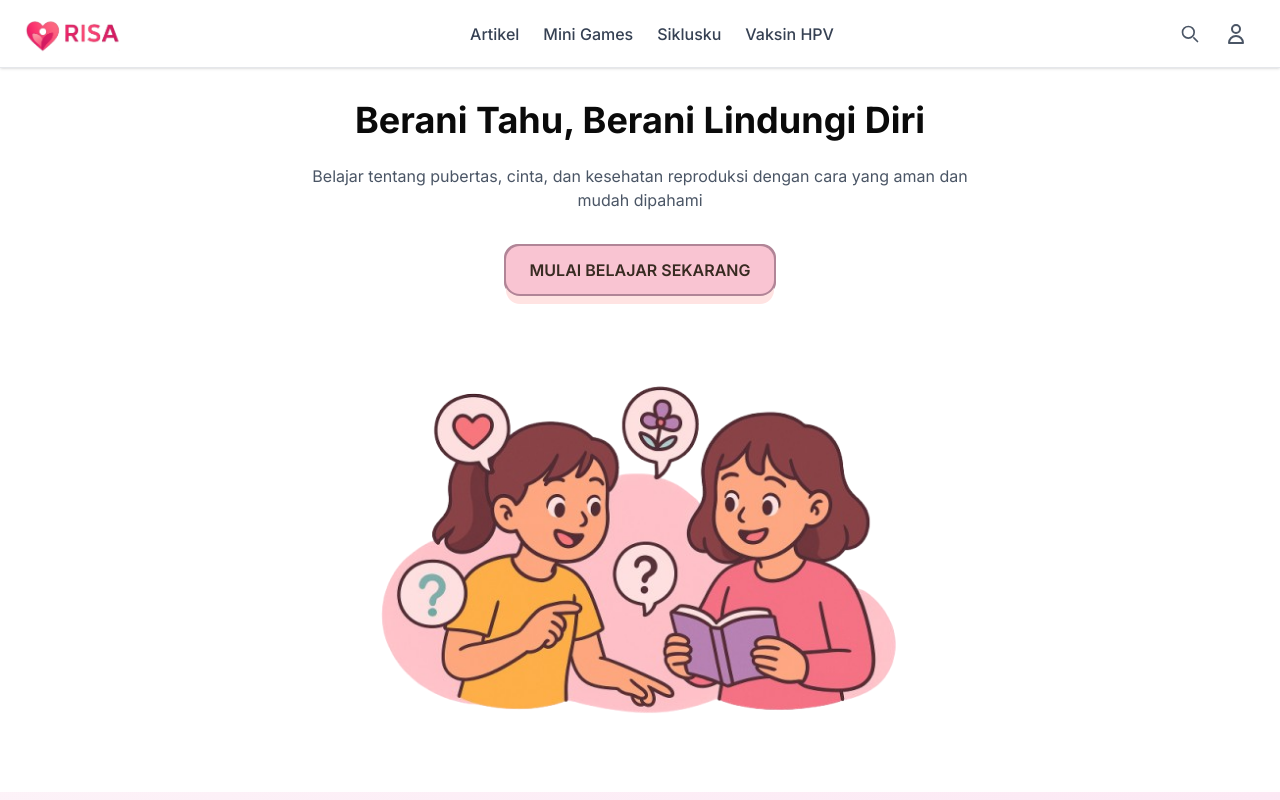
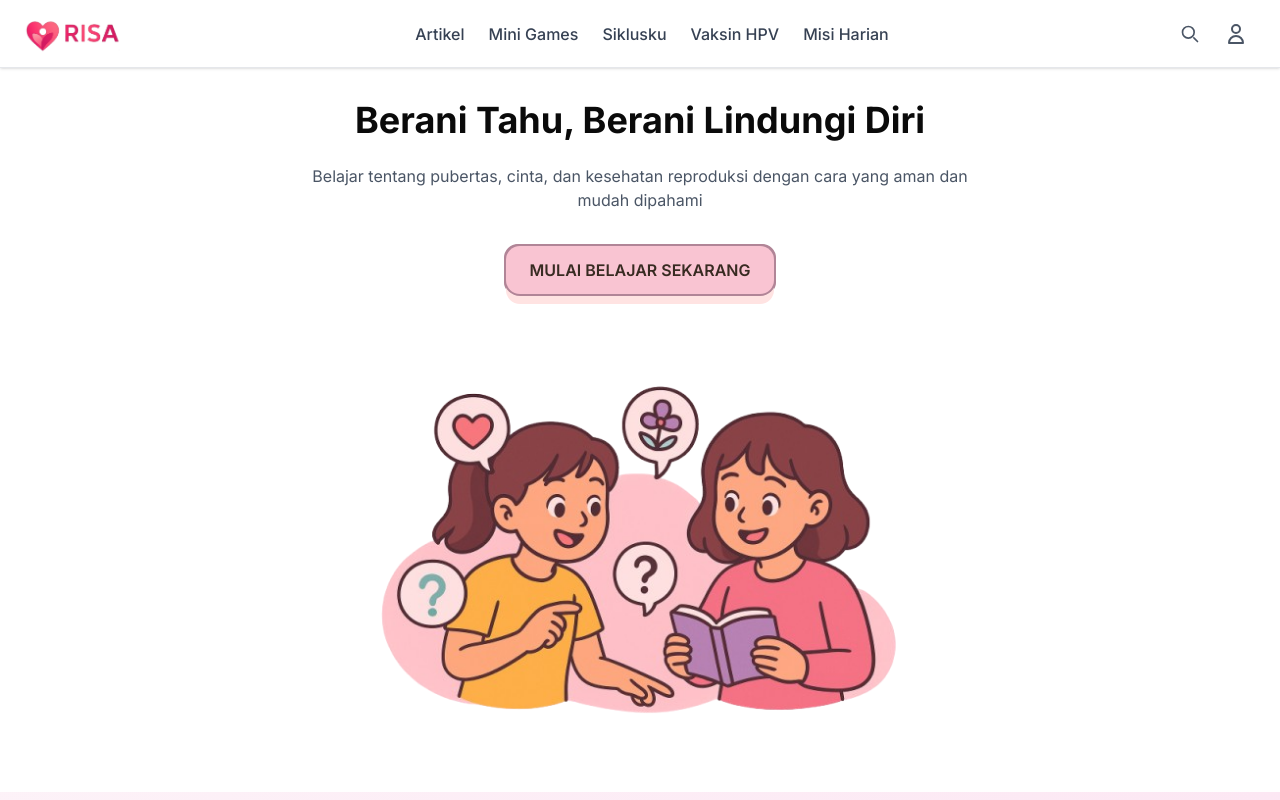
Before and after one commit to RISA-Remaja-Indonesia-Sehat/risa-v2, a Next.js app: page / in a window 1280 px wide. Shown: the top 800 px of the page. Built offline with nearby package versions, Linux system fonts and the light colour scheme.

Commit message:
update navbar

```diff
--- a/src/app/components/layout/Navbar.js
+++ b/src/app/components/layout/Navbar.js
@@ -42,6 +42,7 @@ export default function Navbar() {
         <li><Link href="/mini-game" className="hover:text-pink-500">Mini Games</Link></li>
         <li><Link href="/siklusku" className="hover:text-pink-500">Siklusku</Link></li>
         <li><Link href="/vaksin-hpv" className="hover:text-pink-500">Vaksin HPV</Link></li>
+        <li><Link href="/missions" className="hover:text-pink-500">Misi Harian</Link></li>
       </ul>
 
       {/** Right Section */}
@@ -55,11 +56,11 @@ export default function Navbar() {
 
 
         {/** Profile Icon (Desktop) */}
-        <Link href="/missions" aria-label="Profile" className="hidden md:block p-2 text-gray-600 hover:text-pink-500 hover:bg-pink-50 rounded-full transition-all duration-200">
+        <button aria-label="Profile" className="hidden md:block p-2 text-gray-600 hover:text-pink-500 hover:bg-pink-50 rounded-full transition-all duration-200">
           <svg xmlns="http://www.w3.org/2000/svg" className="w-6 h-6" fill="none" viewBox="0 0 24 24" stroke="currentColor">
             <path strokeLinecap="round" strokeLinejoin="round" strokeWidth="2" d="M16 7a4 4 0 11-8 0 4 4 0 018 0zM12 14a7 7 0 00-7 7h14a7 7 0 00-7-7z" />
           </svg>
-        </Link>
+        </button>
 
         {/** Mobile Toggle */}
         <button id="menu-toggle" className="md:hidden text-gray-600 hover:text-pink-500 cursor-pointer">
@@ -74,15 +75,16 @@ export default function Navbar() {
         <button id="menu-close" className="self-end text-gray-600 hover:text-pink-500">
           ✕
         </button>
-        <Link href="/missions" className="p-2 text-gray-600 hover:text-pink-500 hover:bg-pink-50 rounded-full transition-all duration-200">
+        <button className="p-2 text-gray-600 hover:text-pink-500 hover:bg-pink-50 rounded-full transition-all duration-200">
           <svg xmlns="http://www.w3.org/2000/svg" className="w-6 h-6" fill="none" viewBox="0 0 24 24" stroke="currentColor">
             <path strokeLinecap="round" strokeLinejoin="round" strokeWidth="2" d="M16 7a4 4 0 11-8 0 4 4 0 018 0zM12 14a7 7 0 00-7 7h14a7 7 0 00-7-7z" />
           </svg>
-        </Link>
+        </button>
         <Link href="/" className="hover:text-pink-500">Beranda</Link>
         <Link href="/mini-game" className="hover:text-pink-500">Mini Games</Link>
         <Link href="/siklusku" className="hover:text-pink-500">My Cycle</Link>
         <Link href="/vaksin-hpv" className="hover:text-pink-500">Vaksin HPV</Link>
+        <Link href="/missions" className="hover:text-pink-500">Misi Harian</Link>
       </div>
     </nav>
   )
```
